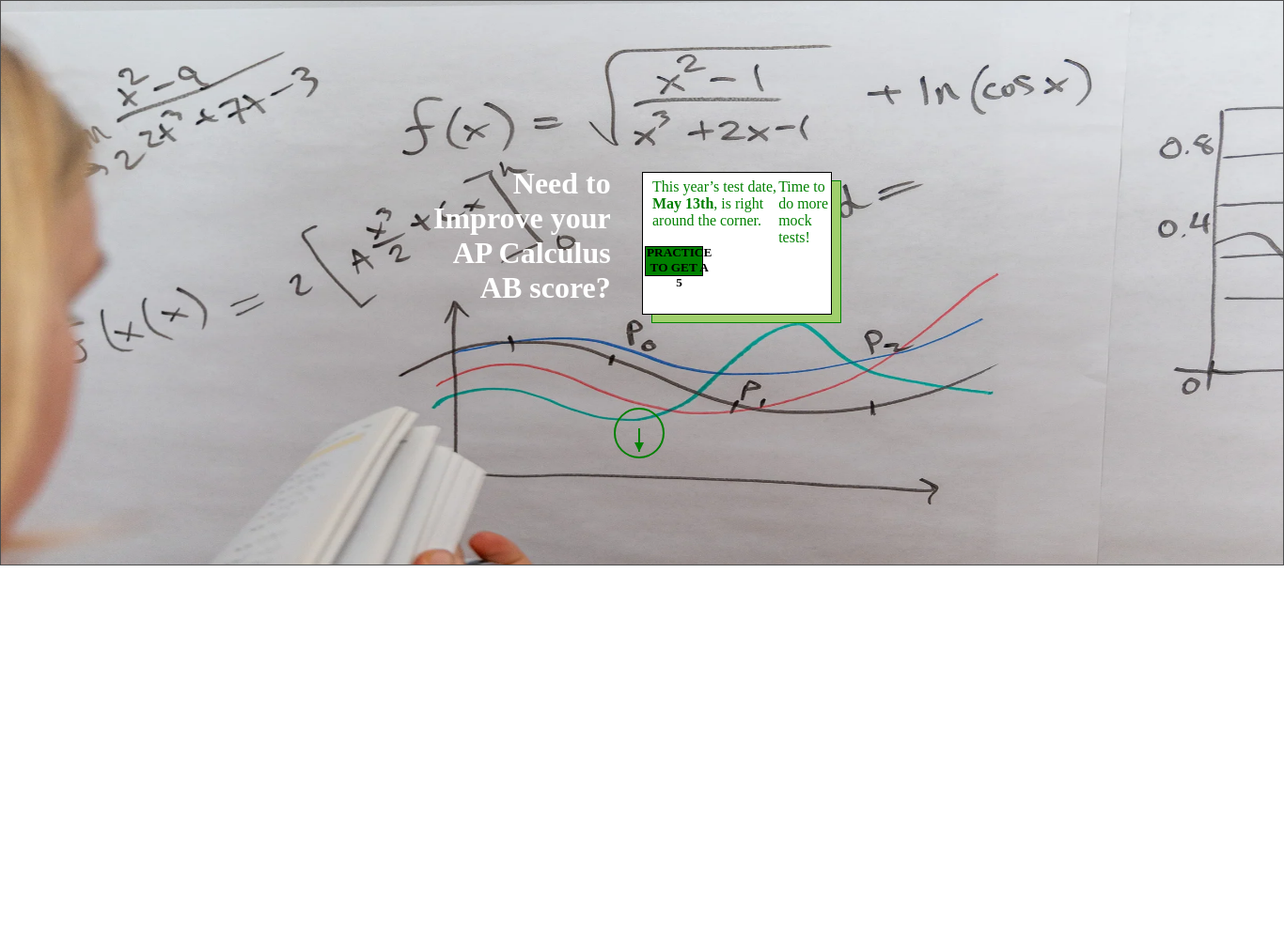
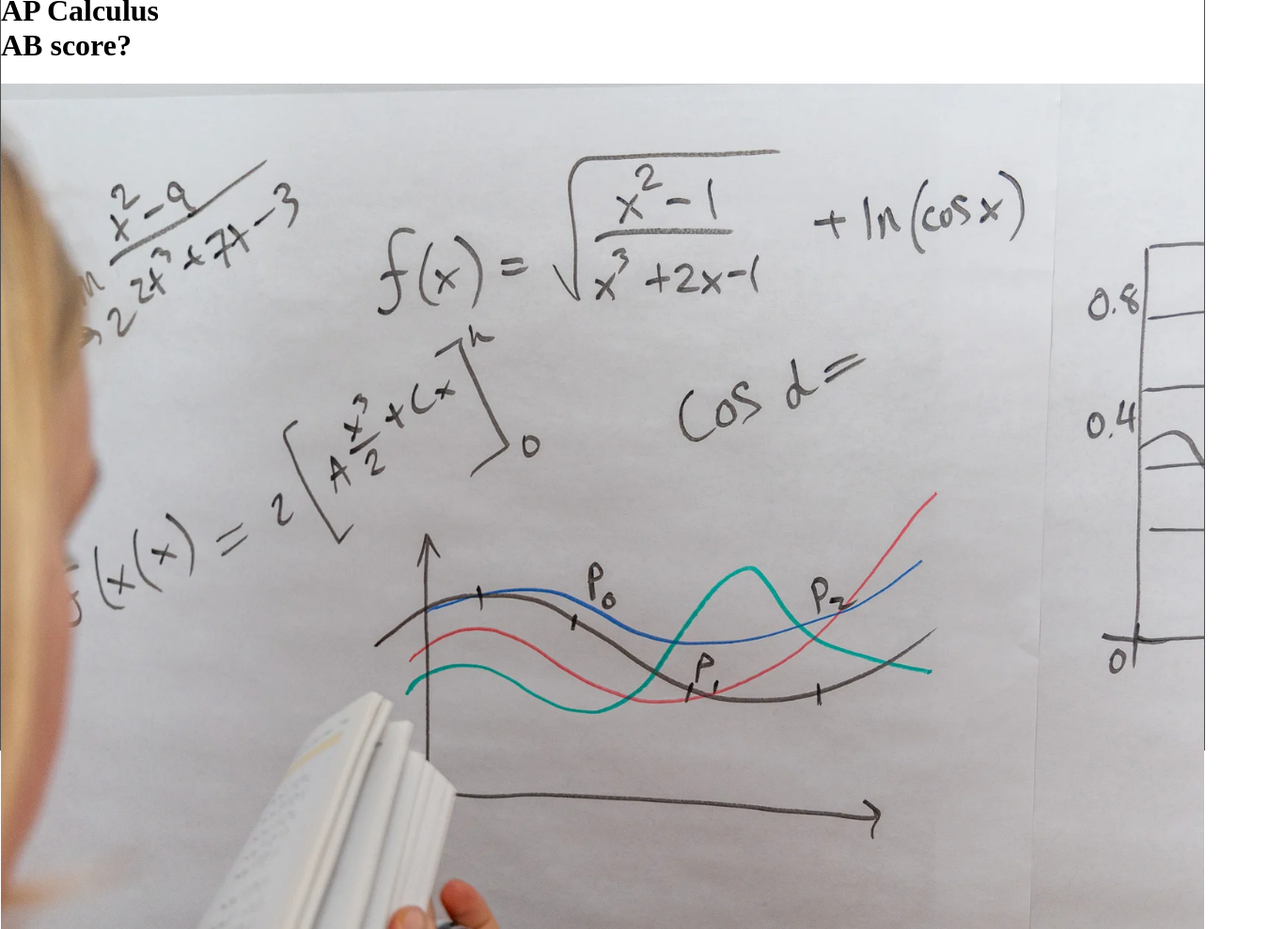
Before and after one commit to arseniimuliavka97/testsite, a plain HTML site: page index.html in a window 1280 px wide. Shown: the whole page at 94% size, 1366 px wide, since content can reach past the window. Before the commit the page ends 800 px from the top, so only its background shows below. Drawn offline with Linux system fonts and the light colour scheme.

Commit message:
Add files via upload

```diff
--- a/style.css
+++ b/style.css
@@ -1,31 +1,29 @@
 body {
     margin: 0px;
     padding: 0px;
+    overflow-x: hidden;
 }
 
 .container {
-    width: 1364px;
-    height: 600px;
-    display: inline-block;
-    position: absolute;
-    background-repeat: no-repeat;
-    background-position: center;
-    margin: 0px;
-    padding: 0px;
+    position: relative;
+    width: 100%;
+    height: 900px;
     border: 1px solid #4f4f4f;
+    margin-top: -103px;
 }
 
 .container img {
+    display: block;
+    position: absolute;
     width: 100%;
     height: 100%;
-    display: block;
 }
 
-.text-block {
+/*.text-block {
     width: auto;
 }
-
-.text-block h1 {
+*/
+/*.text-block h1 {
     display: flex;
     position: absolute;
     bottom: 255px;
@@ -34,8 +32,8 @@ body {
     color: #fff;
     font-family: YALBszUSD-E-0;
 }
-
-.circle-arrow {
+*/
+/*.circle-arrow {
     width: 50px;
     height: 50px;
     border: 2px solid green;
@@ -47,8 +45,8 @@ body {
     bottom: 113px;
     left: 652px;
 }
-
-.circle-arrow::after {
+*/
+/*.circle-arrow::after {
     content: '';
     width: 2px;
     height: 25px;
@@ -56,8 +54,8 @@ body {
     position: absolute;
     top: 20px;
 }
-
-.circle-arrow::before {
+*/
+/*.circle-arrow::before {
     content: '';
     width: 0;
     height: 0;
@@ -67,8 +65,8 @@ body {
     position: absolute;
     top: 35px;
 }
-
-.rectangle1 {
+*/
+/*.rectangle1 {
     width: 200px;
     height: 150px;
     border: 1px solid green;
@@ -85,7 +83,6 @@ body {
     border: 1px solid black;
     background-color: #fff;
     position: absolute;
-    display: flex;
     bottom: 266px;
     right: 480px;
 }
@@ -118,3 +115,4 @@ body {
     bottom: 0px;
     left: 1px;
 }
+*/
```
